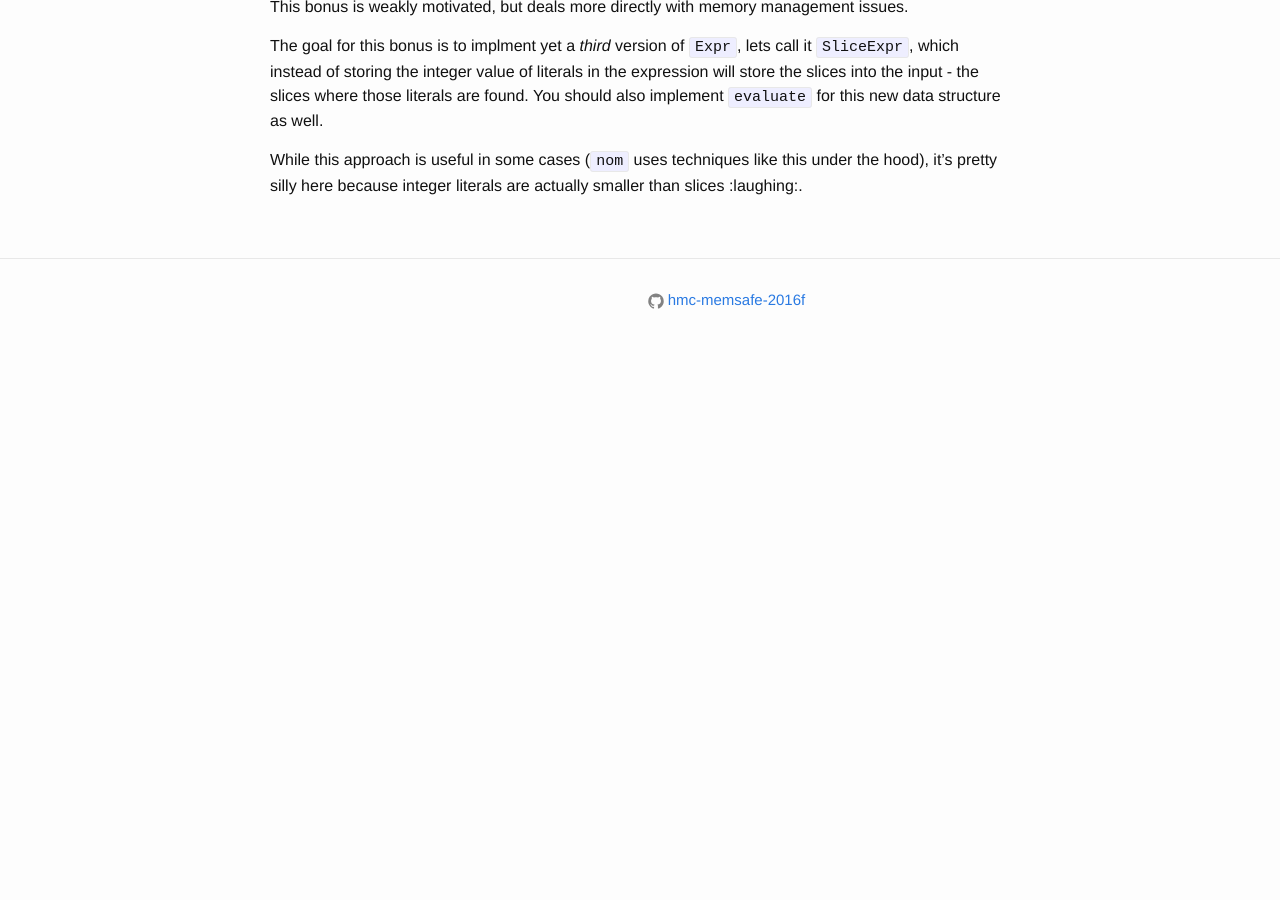
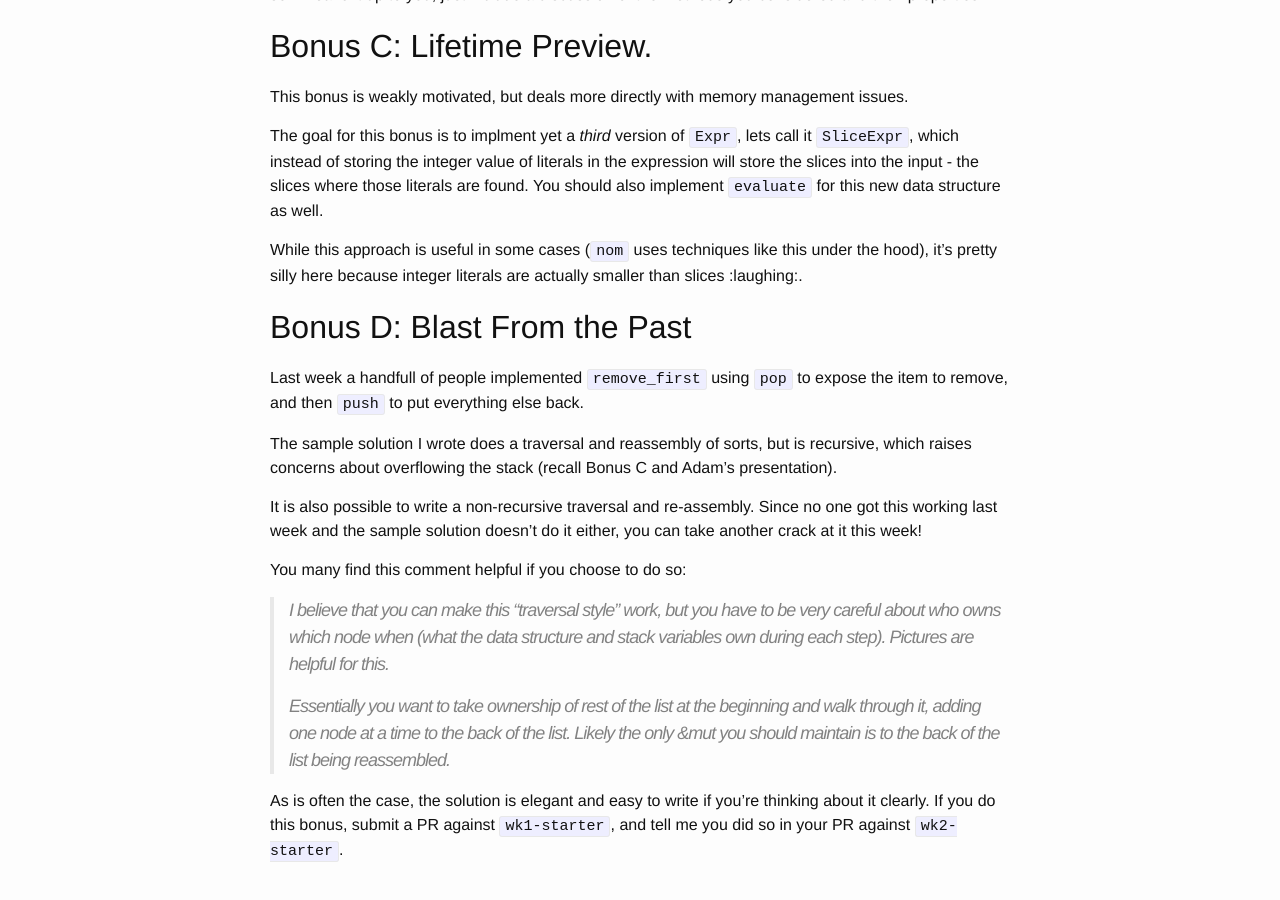
Before and after one commit to hmc-memsafe-2016f/hmc-memsafe-2016f.github.io, a Jekyll site: the page built from assignments/wk2/index.md, in a window 1280 px wide and 900 px high, scrolled down 1738 px. Built offline with Jekyll 4.4.1, drawn with Linux system fonts in a browser that asks for light colours; before the commit the page ends 2109 px from its top, so only the background shows below that; some of the changed text lies outside the part shown.

Commit message:
Added extra bonus

````diff
--- a/assignments/wk2/index.md
+++ b/assignments/wk2/index.md
@@ -45,6 +45,10 @@ This assignment should be tested as follows:
 diff <(cargo run --bin repl < examples/test.in) examples/test.repl.out
 diff <(cargo run --bin stat < examples/test.in) examples/test.stat.out
 ```
+
+# Bonuses
+
+They're not necessarily in order of increasing difficulty
 
 ## Bonus A: Optimizing Arithmetic Expressions.
 
@@ -104,6 +108,33 @@ While this approach is useful in some cases (`nom` uses techniques like this
 under the hood), it's pretty silly here because integer literals are actually
 smaller than slices :laughing:.
 
+## Bonus D: Blast From the Past
+
+Last week a handfull of people implemented `remove_first` using `pop` to expose
+the item to remove, and then `push` to put everything else back.
+
+The sample solution I wrote does a traversal and reassembly of sorts, but is
+recursive, which raises concerns about overflowing the stack (recall Bonus C and
+Adam's presentation).
+
+It is also possible to write a non-recursive traversal and re-assembly. Since no
+one got this working last week and the sample solution doesn't do it either, you
+can take another crack at it this week!
+
+You many find this comment helpful if you choose to do so:
+
+> I believe that you can make this "traversal style" work, but you have to be
+> very careful about who owns which node when (what the data structure and stack
+> variables own during each step). Pictures are helpful for this.
+>
+> Essentially you want to take ownership of rest of the list at the beginning and
+> walk through it, adding one node at a time to the back of the list. Likely the
+> only &mut you should maintain is to the back of the list being reassembled.
+
+As is often the case, the solution is elegant and easy to write if you're
+thinking about it clearly. If you do this bonus, submit a PR against
+`wk1-starter`, and tell me you did so in your PR against `wk2-starter`.
+
 [qq]: https://docs.google.com/forms/d/e/1FAIpQLScCi0u3luk45jpzwIi5aMOM750SJ7u5LOkt02-09Ol95tb5rQ/viewform
 [wk2-github]: https://github.com/hmc-memsafe-2016f/wk2-starter
 [nom]: http://rust.unhandledexpression.com/nom/
````
